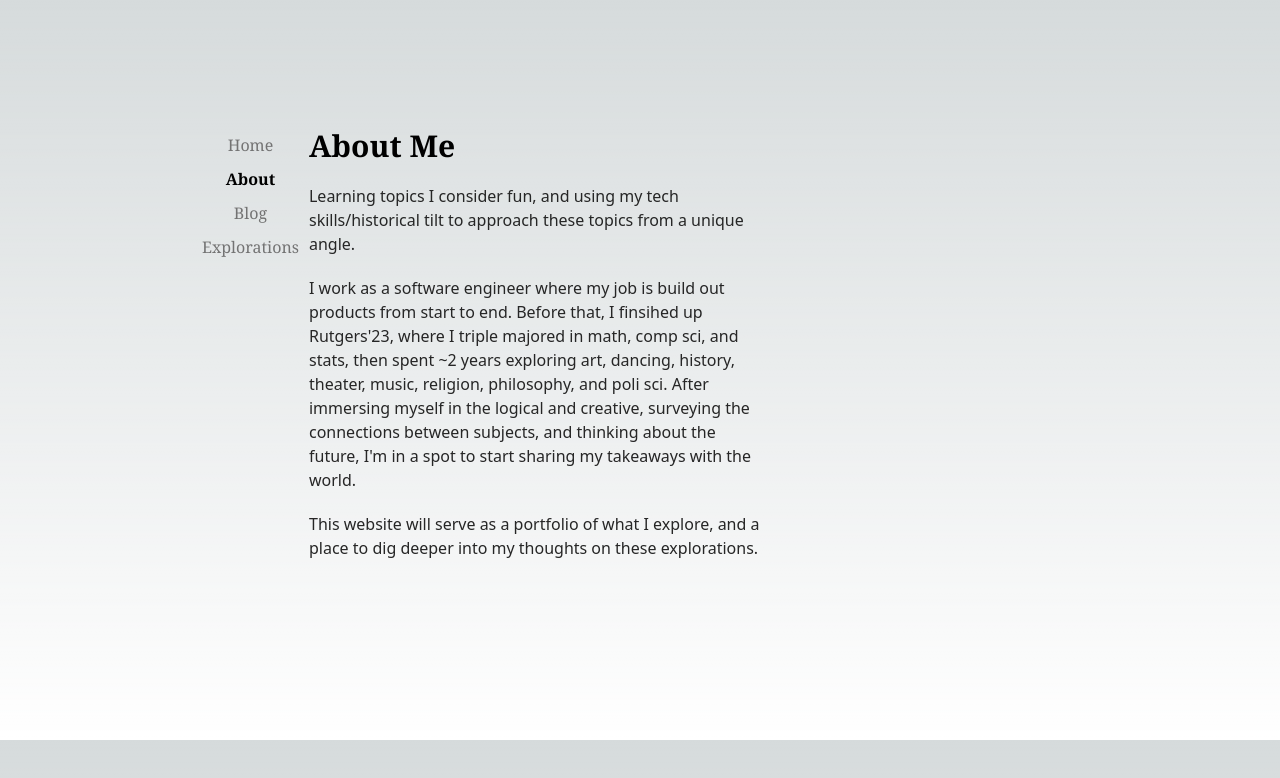
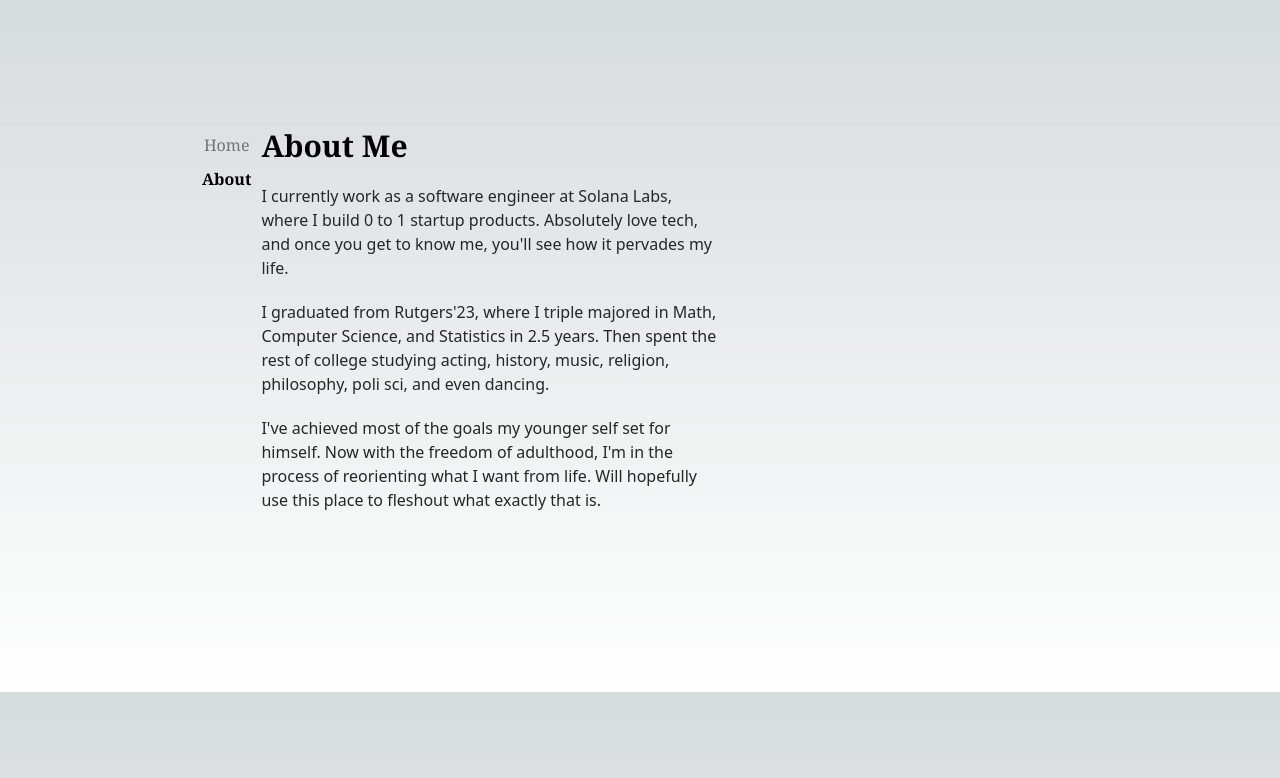
Before and after one commit to harshasomisetty/personal-website, a Next.js app: page /about in a window 1280 px wide. Shown: the top 778 px of the page. Built offline with nearby package versions, Linux system fonts and the light colour scheme.

Commit message:
updated bio and nav

```diff
--- a/src/app/about/page.tsx
+++ b/src/app/about/page.tsx
@@ -1,8 +1,9 @@
 const bio = () => {
   return (
     <>
-      Learning topics I consider fun, and using my tech skills/historical tilt
-      to approach these topics from a unique angle.
+      I currently work as a software engineer at Solana Labs, where I build 0 to
+      1 startup products. Absolutely love tech, and once you get to know me,
+      you&apos;ll see how it pervades my life.
     </>
   );
 };
@@ -10,13 +11,10 @@ const bio = () => {
 const background = () => {
   return (
     <>
-      I work as a software engineer where my job is build out products from
-      start to end. Before that, I finsihed up Rutgers&#39;23, where I triple
-      majored in math, comp sci, and stats, then spent ~2 years exploring art,
-      dancing, history, theater, music, religion, philosophy, and poli sci.
-      After immersing myself in the logical and creative, surveying the
-      connections between subjects, and thinking about the future, I&#39;m in a
-      spot to start sharing my takeaways with the world.
+      I graduated from Rutgers&apos;23, where I triple majored in Math, Computer
+      Science, and Statistics in 2.5 years. Then spent the rest of college
+      studying acting, history, music, religion, philosophy, poli sci, and even
+      dancing.
     </>
   );
 };
@@ -24,8 +22,10 @@ const background = () => {
 const website = () => {
   return (
     <>
-      This website will serve as a portfolio of what I explore, and a place to
-      dig deeper into my thoughts on these explorations.
+      I&apos;ve achieved most of the goals my younger self set for himself. Now
+      with the freedom of adulthood, I&apos;m in the process of reorienting what
+      I want from life. Will hopefully use this place to fleshout what exactly
+      that is.
     </>
   );
 };
--- a/src/lib/constants.tsx
+++ b/src/lib/constants.tsx
@@ -1,16 +1,16 @@
 export const routes = {
-  "/": {
-    name: "Home",
+  '/': {
+    name: 'Home',
   },
-  "/about": {
-    name: "About",
+  '/about': {
+    name: 'About',
   },
-  "/blog": {
-    name: "Blog",
-  },
-  "/explorations": {
-    name: "Explorations",
-  },
+  // "/blog": {
+  //   name: "Blog",
+  // },
+  // "/explorations": {
+  //   name: "Explorations",
+  // },
   // "/notes": {
   //   name: "Notes",
   // },
```
